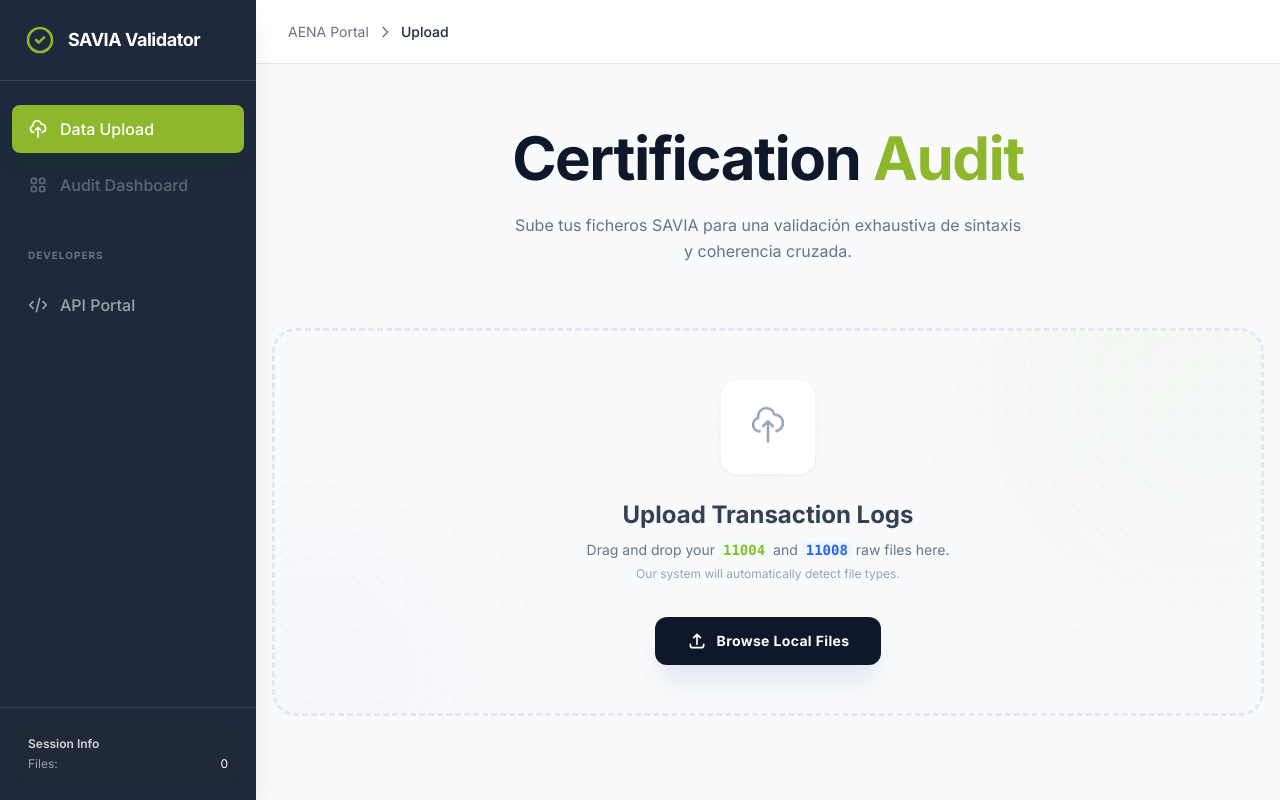
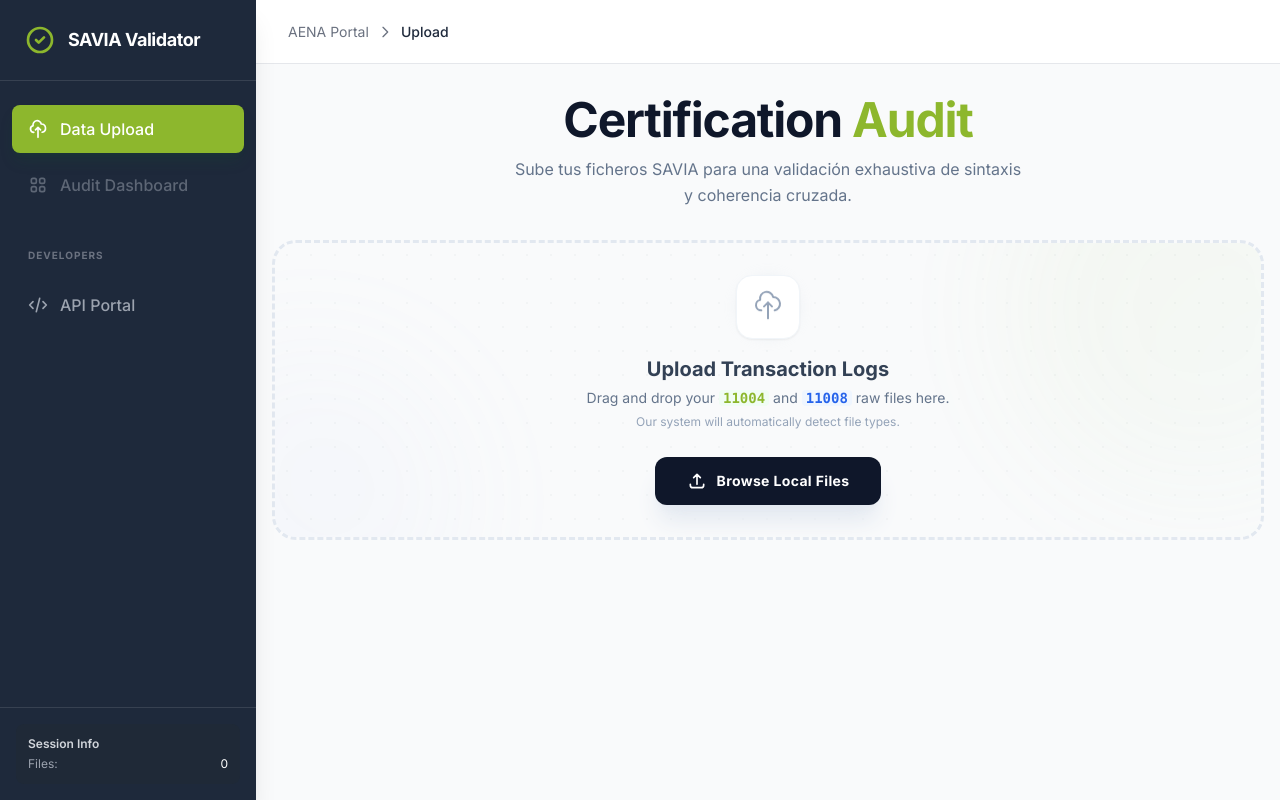
Before and after one commit to qaicg/AENA-SAVIA-VALIDATOR, a React (Vite) app: page / in a window 1280 px wide. Built offline with nearby package versions, Linux system fonts and the light colour scheme.

Commit message:
fix: Refine UI and validation logic
Adjust padding, margins, and element sizes in the FileUpload component for better visual presentation. Simplify the flashing animation logic in App.tsx for non-certified results. Remove unnecessary vite dependency from package-lock.json.

```diff
--- a/App.tsx
+++ b/App.tsx
@@ -106,11 +106,8 @@
             colors: ['#8DB72D', '#729624', '#FFFFFF']
         });
     } else {
-                setIsFlashing(false);
-                setTimeout(() => {
         setIsFlashing(true);
         setTimeout(() => setIsFlashing(false), 2000);
-                }, 10);
     }
 
     setValidationResults(results);
@@ -237,11 +234,8 @@
             colors: ['#8DB72D', '#729624', '#FFFFFF']
         });
     } else {
-        setIsFlashing(false);
-        setTimeout(() => {
         setIsFlashing(true);
         setTimeout(() => setIsFlashing(false), 2000);
-        }, 10);
     }
 
     setValidationResults(allResults);
@@ -330,11 +324,7 @@
   );
 
   return (
-    <div className="flex h-screen bg-gray-50 font-sans relative">
-      {/* Overlay de parpadeo rojo */}
-      {isFlashing && (
-        <div className="fixed inset-0 z-[9999] pointer-events-none animate-flash-red"></div>
-      )}
+    <div className={`flex h-screen bg-gray-50 font-sans relative ${isFlashing ? 'animate-flash-red' : ''}`}>
       <Sidebar />
       <div className="flex-1 overflow-hidden relative">
           <header className="bg-white border-b border-gray-200 h-16 flex items-center justify-between px-8 shadow-sm z-20">
@@ -362,9 +352,9 @@
               )}
 
               {activeView === 'upload' && (
-                  <div className="max-w-5xl mx-auto py-16 px-4">
-                      <div className="text-center mb-16">
-                          <h1 className="text-4xl md:text-6xl font-extrabold text-slate-900 mb-6 tracking-tight">Certification <span className="text-aena-green">Audit</span></h1>
+                  <div className="max-w-5xl mx-auto py-8 px-4">
+                      <div className="text-center mb-8">
+                          <h1 className="text-3xl md:text-5xl font-extrabold text-slate-900 mb-3 tracking-tight">Certification <span className="text-aena-green">Audit</span></h1>
                           <p className="text-slate-500 max-w-lg mx-auto leading-relaxed">Sube tus ficheros SAVIA para una validación exhaustiva de sintaxis y coherencia cruzada.</p>
                       </div>
 
--- a/components/FileUpload.tsx
+++ b/components/FileUpload.tsx
@@ -44,7 +44,7 @@
       onDragOver={handleDragOver}
       onDragLeave={handleDragLeave}
       className={`
-        relative group rounded-3xl p-12 text-center transition-all duration-500 cursor-pointer overflow-hidden border-[3px] border-dashed
+        relative group rounded-3xl p-8 text-center transition-all duration-500 cursor-pointer overflow-hidden border-[3px] border-dashed
         ${isDragActive
           ? 'border-aena-green bg-green-50/30 scale-[1.01] shadow-2xl shadow-aena-green/20'
           : 'border-slate-200 hover:border-aena-green/40 hover:bg-slate-50/50 hover:shadow-xl hover:shadow-slate-200/50'
@@ -86,30 +86,30 @@
       <div className="relative z-10 flex flex-col items-center justify-center">
 
         {/* Icon Circle with Ring Effect */}
-        <div className="relative mb-6">
+        <div className="relative mb-4">
             <div className={`absolute inset-0 rounded-full blur opacity-40 transition-all duration-500 ${isDragActive ? 'bg-aena-green scale-150' : 'bg-slate-300 scale-90'}`}></div>
             <div className={`
-                relative w-24 h-24 rounded-2xl flex items-center justify-center transition-all duration-300 shadow-sm border
+                relative w-16 h-16 rounded-2xl flex items-center justify-center transition-all duration-300 shadow-sm border
                 ${isDragActive
                     ? 'bg-gradient-to-b from-aena-green to-aena-accent text-white border-transparent rotate-3 shadow-lg shadow-green-200'
                     : 'bg-white text-slate-400 border-slate-100 group-hover:text-aena-green group-hover:border-green-100 group-hover:-translate-y-1'
                 }
             `}>
                 {isDragActive ? (
-                     <svg className="w-10 h-10 animate-bounce" fill="none" viewBox="0 0 24 24" stroke="currentColor">
+                     <svg className="w-8 h-8 animate-bounce" fill="none" viewBox="0 0 24 24" stroke="currentColor">
                         <path strokeLinecap="round" strokeLinejoin="round" strokeWidth={2} d="M19 14l-7 7m0 0l-7-7m7 7V3" />
                      </svg>
                 ) : (
                     // Cloud Upload Icon with Bounce Animation
-                    <svg className="w-10 h-10 animate-bounce" fill="none" viewBox="0 0 24 24" stroke="currentColor">
+                    <svg className="w-8 h-8 animate-bounce" fill="none" viewBox="0 0 24 24" stroke="currentColor">
                         <path strokeLinecap="round" strokeLinejoin="round" strokeWidth={1.5} d="M7 16a4 4 0 01-.88-7.903A5 5 0 1115.9 6L16 6a5 5 0 011 9.9M15 13l-3-3m0 0l-3 3m3-3v12" />
                     </svg>
                 )}
             </div>
         </div>
 
-        <div className="space-y-2 mb-8">
-            <h3 className={`text-2xl font-bold font-display transition-colors ${isDragActive ? 'text-aena-dark' : 'text-slate-700'}`}>
+        <div className="space-y-1 mb-6">
+            <h3 className={`text-xl font-bold font-display transition-colors ${isDragActive ? 'text-aena-dark' : 'text-slate-700'}`}>
                 {isDragActive ? 'Drop Files to Initiate Audit' : 'Upload Transaction Logs'}
             </h3>
             <p className="text-slate-500 max-w-md mx-auto leading-relaxed text-sm">
```
Also changed, not shown: 1 other file (tests, documents, lock files or other folders). Lines whose indentation alone changed are shown as unchanged.
